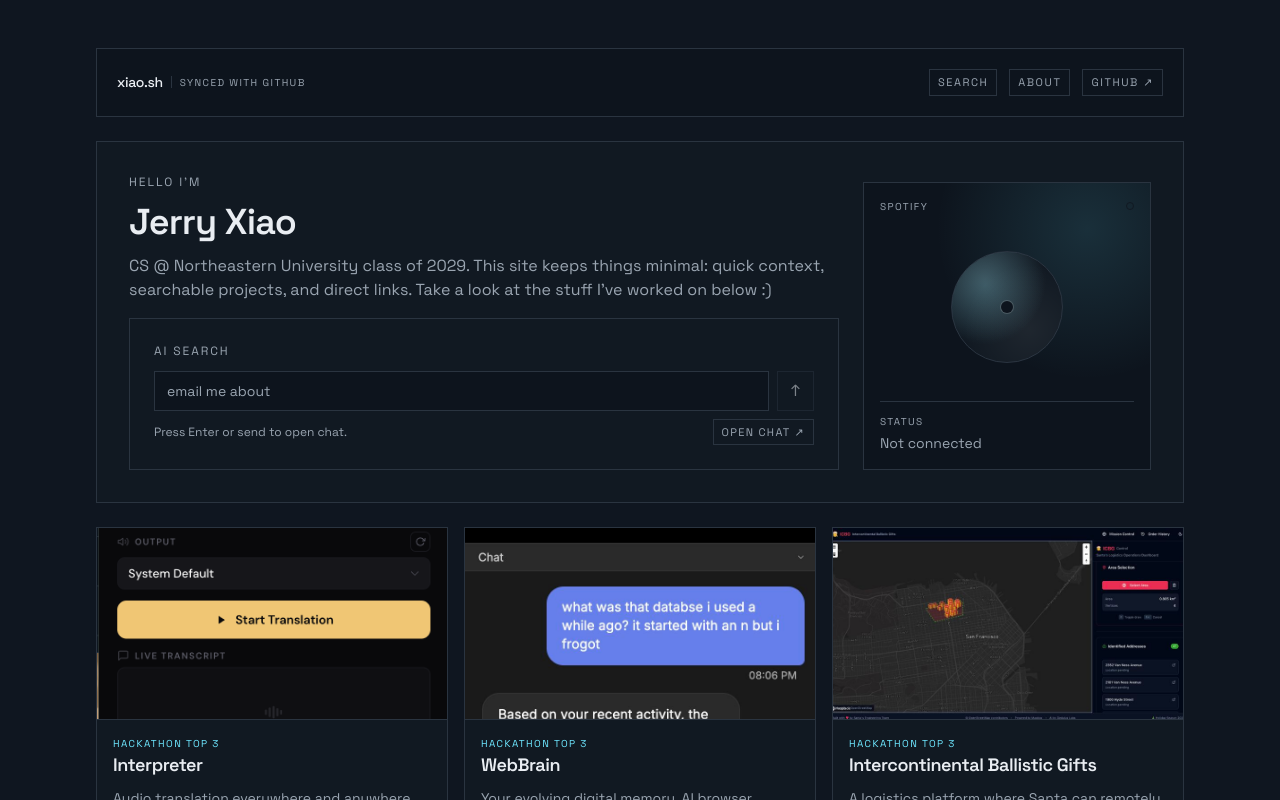
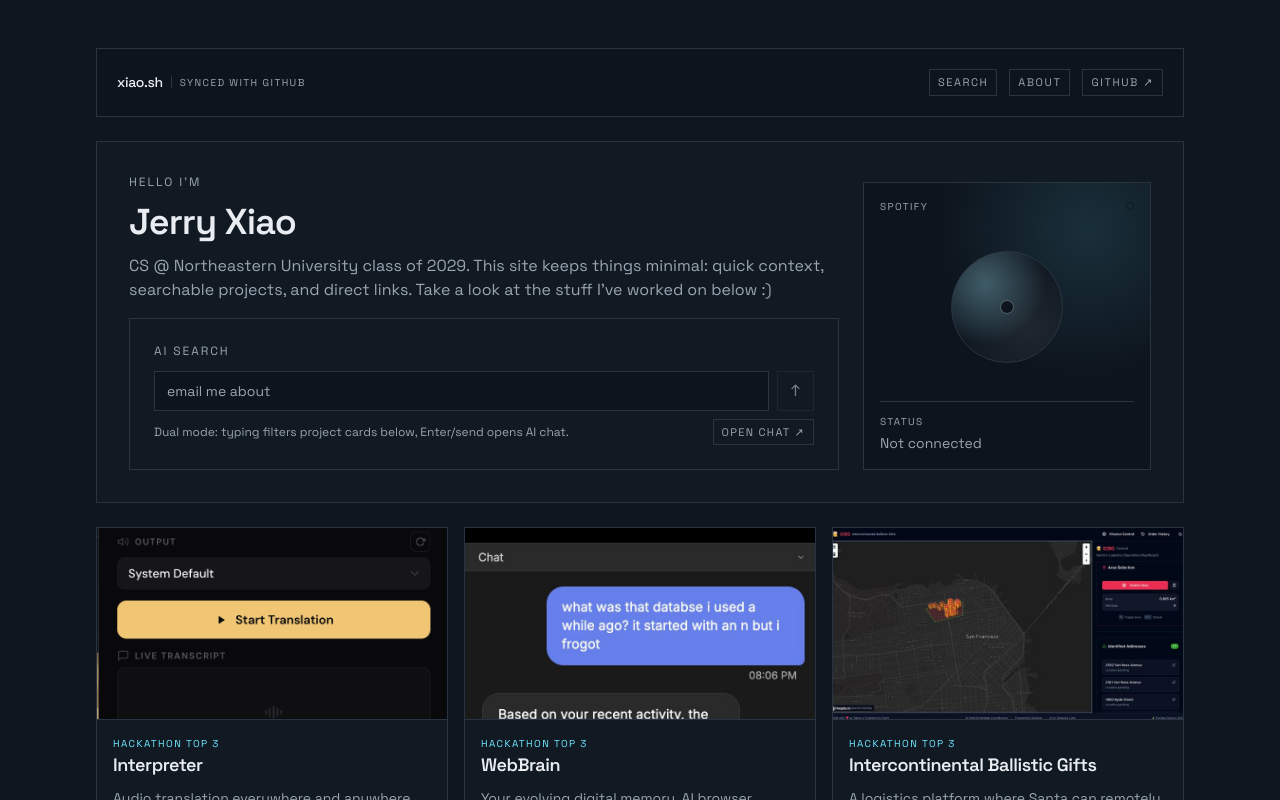
Before and after one commit to undeemed/xiao.sh, a Next.js app: page / in a window 1280 px wide. Shown: the top 800 px of the page. Built offline with nearby package versions, Linux system fonts and the light colour scheme; no server answers.

Commit message:
Clarify dual mode helper text

```diff
--- a/src/components/project-search.tsx
+++ b/src/components/project-search.tsx
@@ -76,7 +76,7 @@ export default function ProjectSearch({
   const helperText =
     mode === "full"
       ? "Press Enter or send to open chat. Typing also filters project cards below."
-      : "Press Enter or send to open chat.";
+      : "Dual mode: typing filters project cards below, Enter/send opens AI chat.";
 
   const filteredProjects = useMemo(() => {
     const terms = query
```
